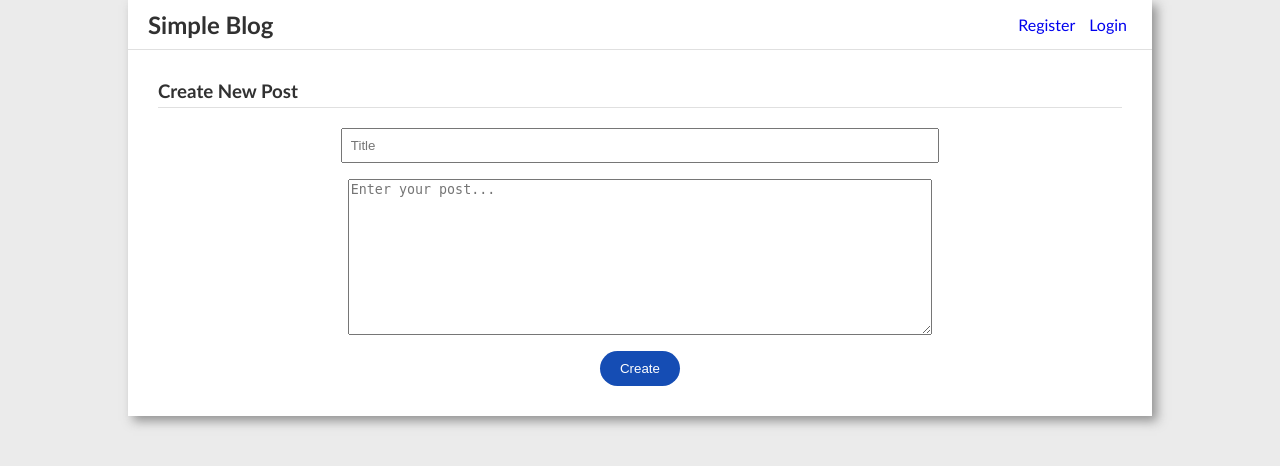
After one commit to Rezuanul-Islam-Fahim/simple-blog-site, a Flask app: page /create in a window 1280 px wide. The commit adds this page. Shown: the top 466 px of the page. Run offline with Flask 2, Linux system fonts and the light colour scheme.

Commit message:
Create blog(create) blueprint and template file

```diff
--- a/website/auth.py
+++ b/website/auth.py
@@ -4,7 +4,6 @@ from flask import (
 from werkzeug.security import generate_password_hash, check_password_hash
 
 from .database import get_db
-
 
 bp = Blueprint('auth', __name__, url_prefix='/auth')
 
@@ -22,7 +21,7 @@ def register():
         elif not password:
             error = 'Password is required'
         elif db.execute(
-            'SELECT id FROM user WHERE username = ?', (username,)
+                'SELECT id FROM user WHERE username = ?', (username,)
         ).fetchone() is not None:
             error = 'User {} is already registered'.format(username)
 
--- a/website/blog.py
+++ b/website/blog.py
@@ -1,11 +1,37 @@
 from flask import (
-    Blueprint, g, request, url_for, render_template
+    Blueprint, g, request, url_for, render_template, redirect, flash
 )
 
 from .database import get_db
 
+bp = Blueprint('blog', __name__)
 
-bp = Blueprint('blog', __name__)
+
+@bp.route('/create', methods=['GET', 'POST'])
+def create():
+    if request.method == 'POST':
+        title = request.form['title']
+        body = request.form['body']
+        db = get_db()
+        error = None
+
+        if not title:
+            error = 'Title is required'
+        elif not body:
+            error = 'Body is required'
+
+        if error is None:
+            db.execute(
+                'INSERT INTO post (title, body, author_id) VALUES (?, ?, ?)',
+                [title, body, g.user['id']]
+            )
+            db.commit()
+
+            return redirect(url_for('blog.index'))
+
+        flash(error)
+
+    return render_template('blog/create.html')
 
 
 @bp.route('/')
--- a/website/static/style.css
+++ b/website/static/style.css
@@ -17,6 +17,7 @@ header {
     border-bottom: 1px solid #e0e0e0;
     overflow: hidden;
 }
+
 header h2 {
     display: inline-flex;
     padding: 0;
@@ -25,6 +26,7 @@ header h2 {
     color: rgb(49, 49, 49);
     font-family: 'Trebuchet MS', 'Lucida Sans Unicode', 'Lucida Grande', 'Lucida Sans', Arial, sans-serif;
 }
+
 nav {
     float: right;
     overflow: hidden;
@@ -66,6 +68,7 @@ nav ul li a {
 form {
     text-align: center;
 }
+
 form input[type="text"], form input[type="password"] {
     width: 60%;
     margin: 0 auto 16px auto;
@@ -73,8 +76,14 @@ form input[type="text"], form input[type="password"] {
     display: block;
 }
 
+textarea {
+    display: block;
+    width: 60%;
+    margin: 0 auto 16px auto;
+}
+
 form input[type="submit"] {
-    background-color:  #154db4;
+    background-color: #154db4;
     color: white;
     padding: 10px 20px;
     border: none;
--- /dev/null
+++ b/website/templates/blog/create.html
@@ -0,0 +1,15 @@
+{% extends 'base.html' %}
+
+{% block header %}
+{% block title %}Create New Post{% endblock %}
+{% endblock %}
+
+{% block content %}
+<div class="main-content">
+    <form method="POST">
+        <input type="text" name="title" placeholder="Title" value="{{ request.form['title'] }}">
+        <textarea name="body" rows="10" placeholder="Enter your post...">{{ request.form['body'] }}</textarea>
+        <input type="submit" value="Create">
+    </form>
+</div>
+{% endblock %}
```
Also changed, not shown: website/templates/blog/index.html (added).
